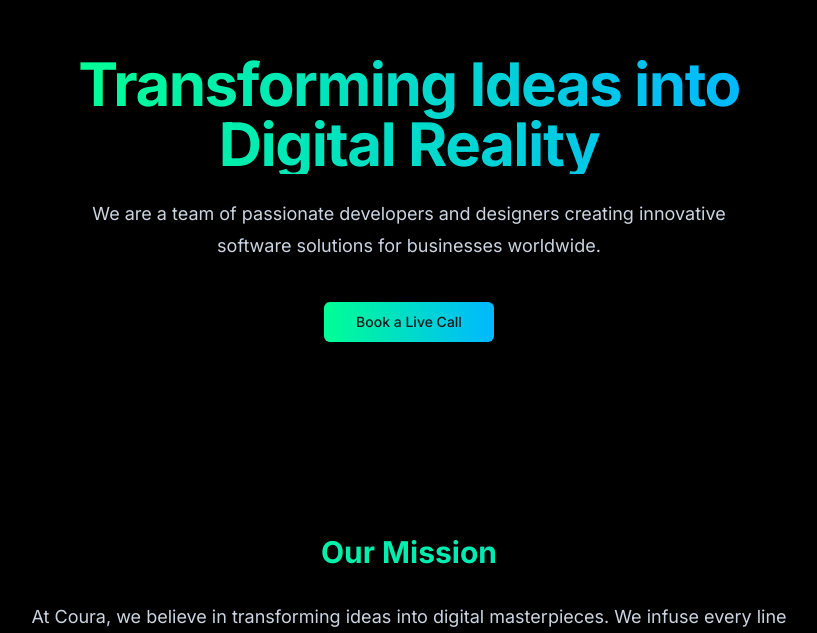
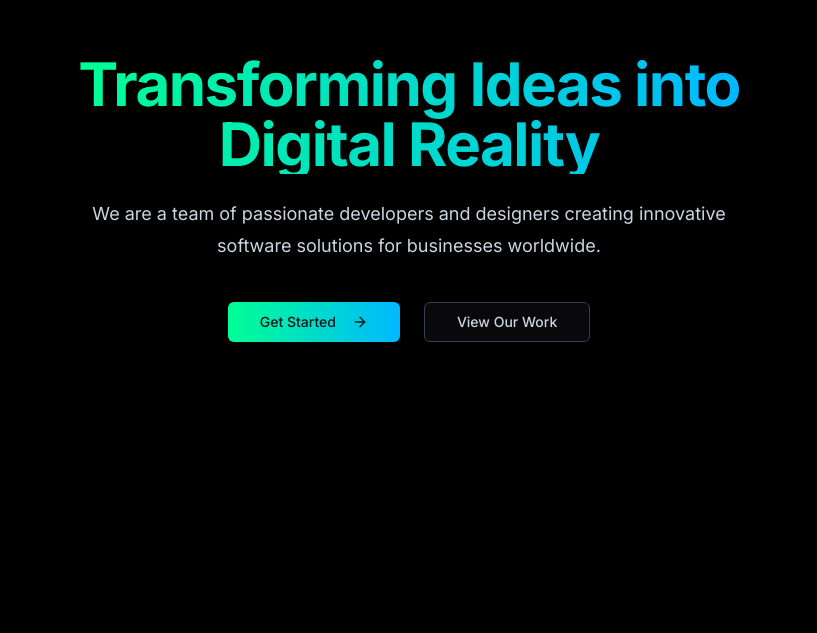
Before and after one commit to abdulmoiz248/Coura, a Next.js app: page / in a window 1280 px wide. Shown: the part 687-1320 px from the top of the page, without its empty margins (231-1048 px from the left). Built offline with nearby package versions, Linux system fonts and the light colour scheme.

Commit message:
fixed errors

```diff
--- a/src/app/team/page.tsx
+++ b/src/app/team/page.tsx
@@ -65,7 +65,7 @@ const team = [
 },{
   "name": "Abdul Muqeet",
   "role": "Client Relations & Talent Acquisition Specialist",
-  "bio": "Skilled in client communication, talent acquisition, and product scouting. Passionate about identifying top-tier talent and discovering innovative products to drive business growth.",
+  "bio": "Skilled in client communication, talent acquisition, and product scouting.",
   "image": "/king.jpeg",
   "social": {
     "linkedin": "https://www.linkedin.com/in/abdul-muqeet-naeem-744211292",
@@ -75,9 +75,7 @@ const team = [
     "Client Communication",
     "Talent Acquisition",
     "Product Hunting",
-    "Market Research",
     "Negotiation & Sales",
-    "Recruitment Strategies",
   ]
 }
 
--- a/src/components/AboutUs.tsx
+++ b/src/components/AboutUs.tsx
@@ -1,35 +1,25 @@
 "use client"
-import { BookCallModal } from "@/components/book-call-modal"
 import { Button } from "@/components/ui/button"
 import { ServiceCard } from "@/components/ServiceCard"
-import { Code2, Cpu, Globe } from "lucide-react"
-import { motion, useScroll, useTransform } from "framer-motion"
+import { Code2, Cpu, Globe, ArrowRight } from "lucide-react"
+import { motion } from "framer-motion"
+import Link from "next/link"
 
 export default function AboutUs() {
-  const { scrollYProgress } = useScroll()
-  const opacity = useTransform(scrollYProgress, [0, 0.2], [1, 0.2])
 
-  const container = {
-    hidden: { opacity: 0 },
-    show: {
-      opacity: 1,
-      transition: {
-        staggerChildren: 0.2,
-        delayChildren: 0.3,
-      },
-    },
-  }
 
   return (
     <div className="min-h-screen bg-black/95 text-white overflow-hidden">
       {/* Hero Section */}
+      <main className="bg-black text-white min-h-screen">
         <motion.div
           className="container relative py-24"
           initial={{ opacity: 0, y: 20 }}
           animate={{ opacity: 1, y: 0 }}
           transition={{ duration: 0.8, ease: "easeOut" }}
         >
-        <motion.div className="mx-auto max-w-2xl text-center" style={{ opacity }}>
+          {/* Removed the opacity style that was causing the fade out */}
+          <motion.div className="mx-auto max-w-2xl text-center">
             <motion.h1
               className="text-4xl font-bold tracking-tight sm:text-6xl bg-clip-text text-transparent bg-gradient-to-r from-[#00FF94] to-[#00B8FF]"
               animate={{
@@ -58,17 +48,24 @@ export default function AboutUs() {
               animate={{ opacity: 1, y: 0 }}
               transition={{ delay: 0.4 }}
             >
-            <BookCallModal>
+              <Link href="/contact">
                 <Button
                   size="lg"
-                className="bg-gradient-to-r from-[#00FF94] to-[#00B8FF] hover:opacity-90 transition-opacity"
+                  className="bg-gradient-to-r from-[#00FF94] to-[#00B8FF] hover:opacity-90 transition-opacity group"
                 >
-                Book a Live Call
+                  Get Started
+                  <ArrowRight className="ml-2 h-4 w-4 transition-transform group-hover:translate-x-1" />
                 </Button>
-            </BookCallModal>
+              </Link>
+              <Link href="/projects">
+                <Button variant="outline" size="lg" className="border-slate-700 text-slate-300 hover:bg-slate-900/50">
+                  View Our Work
+                </Button>
+              </Link>
             </motion.div>
           </motion.div>
         </motion.div>
+      </main>
 
       {/* Mission Section */}
       <section className="container mx-auto px-4 py-24">
@@ -113,7 +110,6 @@ export default function AboutUs() {
         </motion.h2>
         <motion.div
           className="grid md:grid-cols-3 gap-12"
-          variants={container}
           initial="hidden"
           whileInView="show"
           viewport={{ once: true, margin: "-50px" }}
@@ -141,8 +137,6 @@ export default function AboutUs() {
           </motion.div>
         </motion.div>
       </section>
-
-
     </div>
   )
 }
```
Also changed, not shown: public/wahb.jpeg (added). Lines whose indentation alone changed are shown as unchanged.
